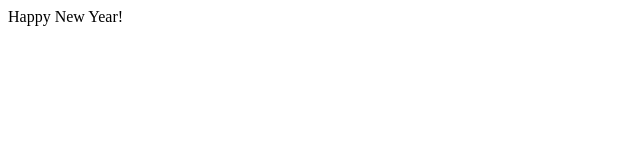
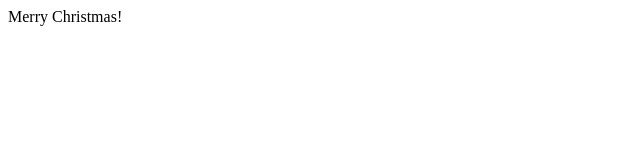
Before and after one commit to anorqiu9/aws_ci_cd_demo, a plain HTML site: page index.html in a window 1280 px wide. Shown: the full height of the page, 0-640 px from the left. Drawn offline with Linux system fonts and the light colour scheme.

Commit message:
Merry Christmas

```diff
--- a/index.html
+++ b/index.html
@@ -1,6 +1,6 @@
 <html>
 	<title>aws demo</title>
 	<body>
-		Happy New Year!
+		Merry Christmas!
 	</body>
 </html>
```
